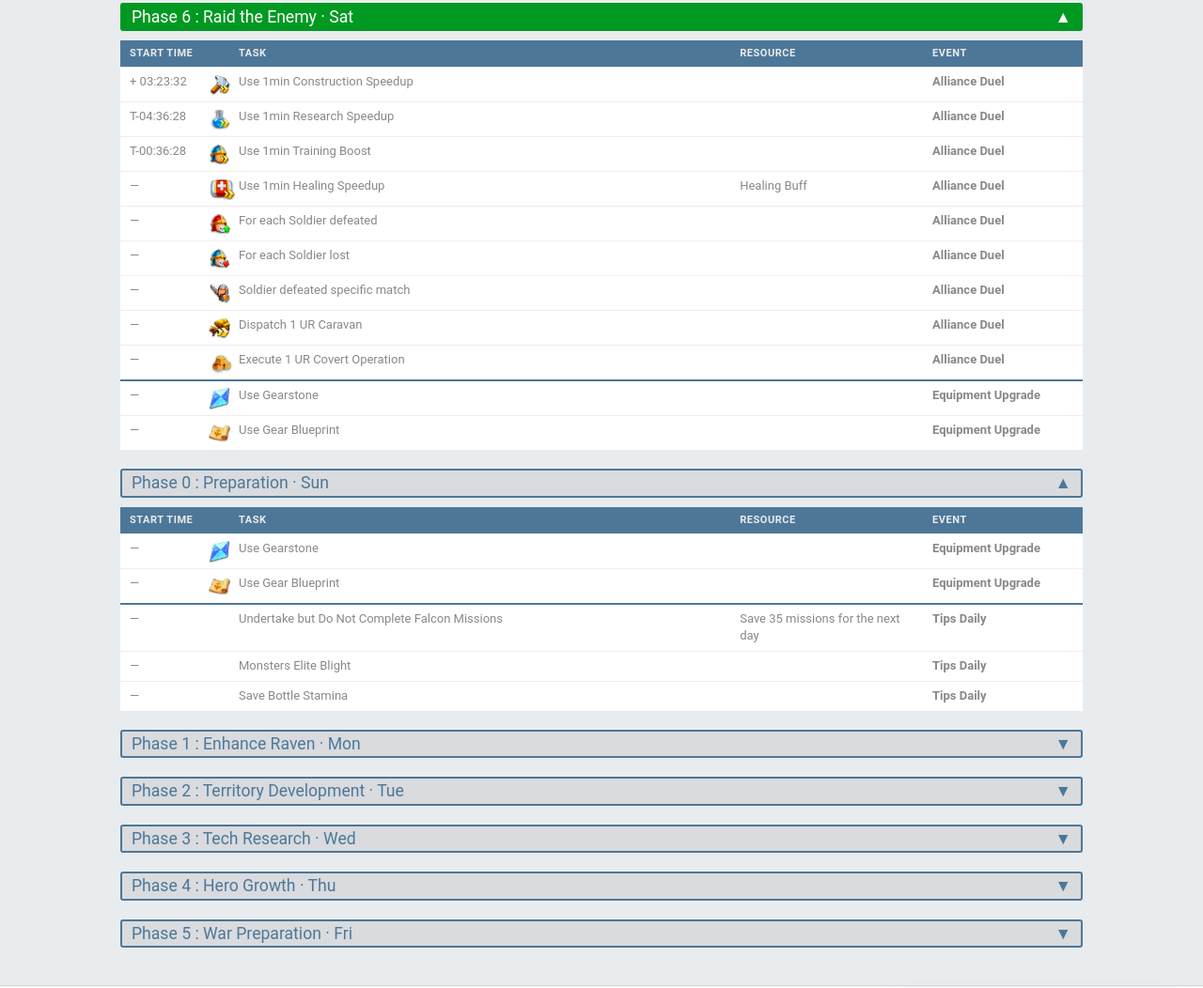
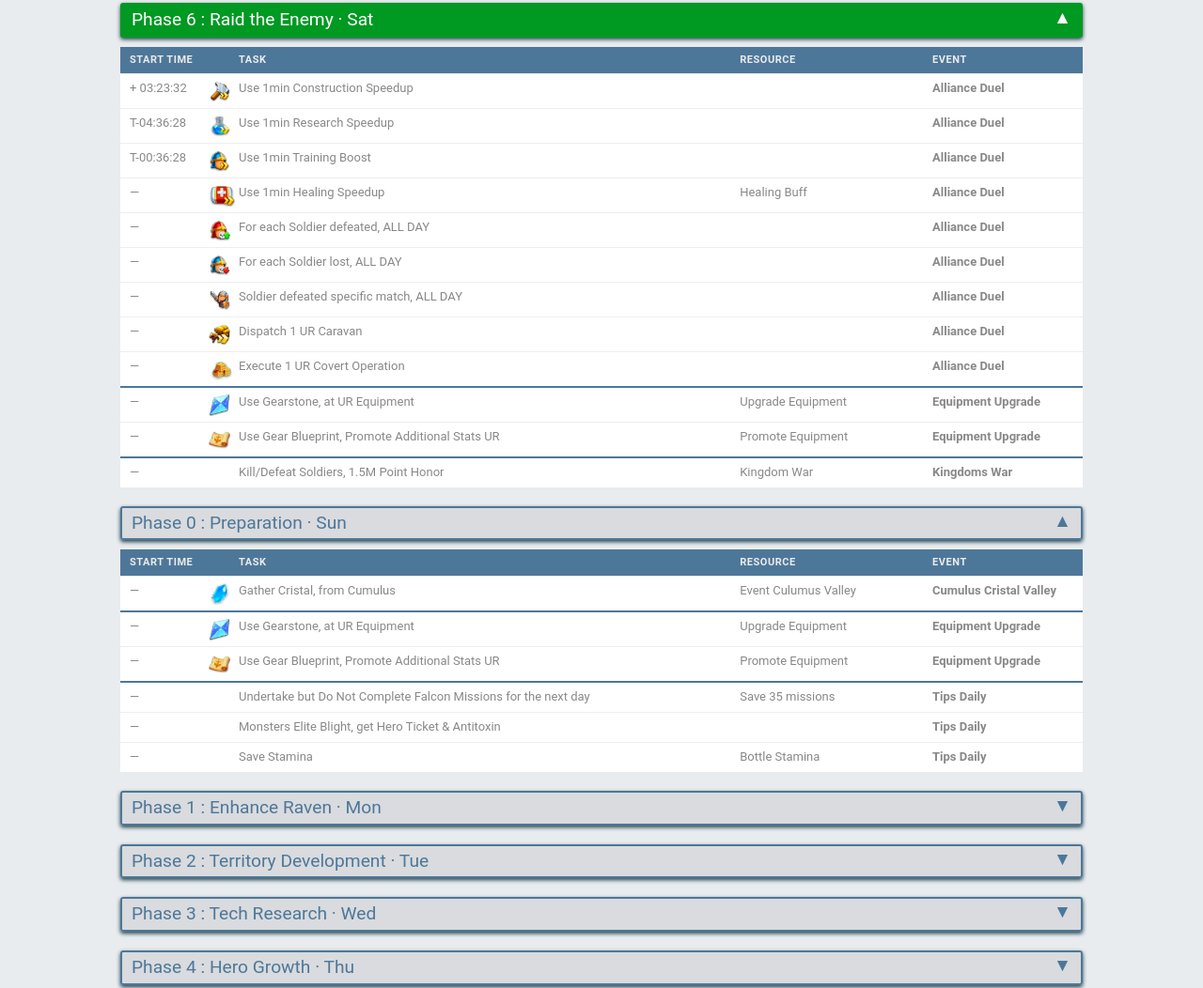
Before and after one commit to vincentdgrey/uxm-alliance, a plain HTML site: page pages/actividades-diarias.html in a window 1280 px wide. Shown: the part 941-1993 px from the top of the page at 94% size. Drawn offline with nearby package versions, Linux system fonts and the light colour scheme.

Commit message:
updt - activities daily, data eng

```diff
--- a/css/activities-daily.css
+++ b/css/activities-daily.css
@@ -111,14 +111,15 @@ tr.bs-current td.bs-event::after {
 }
 .ad-item-title {
   font-family: Roboto, Arial, Helvetica, sans-serif;
-  font-size: 1.1rem;
+  font-size: 1.2rem;
   color: #4d7799;
-  padding: 0 10px 0 10px;
+  padding: 2px 10px 2px 10px;
   border: 2px solid #4d7799;
   border-radius: 3px;
   background: #9b9b9b36;
   cursor: pointer;
   position: relative;
+  box-shadow: 0 2px 4px rgba(8, 47, 58, .9);
 }
 .ad-item.ad-today .ad-item-title {
   border: 2px solid #009922;
--- a/js/activities-daily.js
+++ b/js/activities-daily.js
@@ -16,6 +16,7 @@
     { "codebs": "RAVEN",   "event": "Enhance Raven",       "activity_1": "10 Raven Fruit",                        "activity_2": "1 Stamina (15 Rallys) [+100]",            "goal": "30.000 pts" },
     { "codebs": "SOLDIER", "event": "Train Soldiers",      "activity_1": "1min Training Boost (17H) [+10]",       "activity_2": "Train 1 Lv.8 Soldier (2.800) [+25]",      "goal": "60.000 pts" },
     { "codebs": "TECH",    "event": "Technology Research", "activity_1": "1min Research Speedup (50H) [+10]",     "activity_2": "Increase 1 Tech Might (30.000) [+1]",     "goal": "30.000 pts" },
+
     { "codebs": "STANDBY", "event": "Stand by", "activity_1": "Stand by", "activity_2": "Stand by", "goal": "" }
   ];
 
@@ -101,22 +102,28 @@
     { "code": "SOLD1TRN","group":"SOLDIER", "objetive": "Use 1min Training Boost",  "resource":"", "icon":"boost-training","point": "+145.0",              "codebs": "SOLDIER" },
     { "code": "SOLDT10", "group":"SOLDIER", "objetive": "Train 1 Soldier",          "resource":"Promote Soldiers +150%", "icon":"soldier-t7","point": "+297.0",  "codebs": "SOLDIER" },
     { "code": "HEA1SP",  "group":"HEAL",    "objetive": "Use 1min Healing Speedup", "resource":"Healing Buff", "icon":"speedup-healing","point": "+145.0", "codebs": "" },
-    { "code": "SOLDDFT", "group":"SOLDIER", "objetive": "For each Soldier defeated","resource":"", "icon":"soldier-defeat","point": "+24.3",               "codebs": "" },
-    { "code": "SOLDLST", "group":"SOLDIER", "objetive": "For each Soldier lost",    "resource":"", "icon":"soldier-lost","point": "+21.6",                 "codebs": "" },
-    { "code": "SOLDMTC", "group":"SOLDIER", "objetive": "Soldier defeated specific match", "resource":"", "icon":"soldier-attack","point": "+117.0",       "codebs": "" },
+    { "code": "SOLDDFT", "group":"SOLDIER", "objetive": "For each Soldier defeated, ALL DAY","resource":"", "icon":"soldier-defeat","point": "+24.3",               "codebs": "" },
+    { "code": "SOLDLST", "group":"SOLDIER", "objetive": "For each Soldier lost, ALL DAY",    "resource":"", "icon":"soldier-lost","point": "+21.6",                 "codebs": "" },
+    { "code": "SOLDMTC", "group":"SOLDIER", "objetive": "Soldier defeated specific match, ALL DAY", "resource":"", "icon":"soldier-attack","point": "+117.0",       "codebs": "" },
 
-    { "code": "DYFALCON", "group":"FOCUS", "objetive": "Undertake but Do Not Complete Falcon Missions", "resource":"Save 35 missions for the next day", "icon":"falcon","point": "", "codebs": "" },
-    { "code": "DYELITE", "group":"MONSTER","objetive": "Monsters Elite Blight",        "resource":"", "icon":"elite-blight","point": "",       "codebs": "" },
-    { "code": "DYBOTT",  "group":"FOCUS",  "objetive": "Save Bottle Stamina",           "resource":"", "icon":"stamina","point": "",           "codebs": "" },
+    { "code": "DYFALCON", "group":"FOCUS", "objetive": "Undertake but Do Not Complete Falcon Missions for the next day", "resource":"Save 35 missions", "icon":"falcon","point": "", "codebs": "" },
+    { "code": "DYELITE", "group":"MONSTER","objetive": "Monsters Elite Blight, get Hero Ticket & Antitoxin", "resource":"", "icon":"elite-blight","point": "",       "codebs": "" },
+    { "code": "DYBOTT",  "group":"FOCUS",  "objetive": "Save Stamina",          "resource":"Bottle Stamina", "icon":"stamina","point": "",           "codebs": "" },
 
-    { "code": "EQGEAR",  "group":"GEAR", "objetive": "Use Gearstone",                   "resource":"", "icon":"gearstone","point": "",         "codebs": "" },
-    { "code": "EQBPRN",  "group":"GEAR", "objetive": "Use Gear Blueprint",              "resource":"", "icon":"gear-blueprint-ur","point": "", "codebs": "" }
+    { "code": "EQGEAR",  "group":"GEAR", "objetive": "Use Gearstone, at UR Equipment", "resource":"Upgrade Equipment", "icon":"gearstone","point": "",         "codebs": "" },
+    { "code": "EQBPRN",  "group":"GEAR", "objetive": "Use Gear Blueprint, Promote Additional Stats UR", "resource":"Promote Equipment", "icon":"gear-blueprint-ur","point": "", "codebs": "" },
+
+    { "code": "ELIXIR",  "group":"FOCUS", "objetive": "Capture Buildings, Gain Points", "resource":"", "icon":"","point": "", "codebs": "" },
+    { "code": "SCRAMBLE",  "group":"FOCUS", "objetive": "Capture/Defense Farm, 100K Point Honor", "resource":"Farm Royal City in Mud", "icon":"","point": "", "codebs": "" },
+    { "code": "KWAR",  "group":"FOCUS", "objetive": "Kill/Defeat Soldiers, 1.5M Point Honor", "resource":"Kingdom War", "icon":"","point": "", "codebs": "" },
+    { "code": "CUMULUS",  "group":"FOCUS", "objetive": "Gather Cristal, from Cumulus", "resource":"Event Culumus Valley", "icon":"cumulus-cristal","point": "", "codebs": "" }
   ];
 
   var EVENT_CODE = [
     { "event": "AD",  "es": "Duelo de Alianza",         "en": "Alliance Duel" },
     { "event": "DY",  "es": "Consejo Diario",           "en": "Tips Daily" },
-    { "event": "KVK", "es": "Guerra Reinos",            "en": "Kingdoms War" },
+    { "event": "KVK", "es": "Guerra de Reinos",         "en": "Kingdoms War" },
+    { "event": "ROY", "es": "Alboroto Ciudad Real",     "en": "Scramble Royal City" },
     { "event": "BS",  "es": "Batalla Supervivencia",    "en": "Battle Survival" },
     { "event": "EQ",  "es": "Mejora de Equipo",         "en": "Equipment Upgrade" },
     { "event": "BEX", "es": "Batalla del Elixir",       "en": "Battle Elixir" },
@@ -134,63 +141,72 @@
   ];
 
   var DAILY = [
-    { "noday": 1, "day": "Mon", "event": "AD", "phase": "PH01", "time_init": "00:00:00", "code_task": "ANTX" },
-    { "noday": 1, "day": "Mon", "event": "AD", "phase": "PH01", "time_init": "", "code_task": "FAQS" },
-    { "noday": 1, "day": "Mon", "event": "AD", "phase": "PH01", "time_init": "", "code_task": "RAVESS" },
-    { "noday": 1, "day": "Mon", "event": "AD", "phase": "PH01", "time_init": "16:00:00", "code_task": "RAVFRT" },
-    { "noday": 1, "day": "Mon", "event": "AD", "phase": "PH01", "time_init": "16:00:00", "code_task": "STMN" },
-    { "noday": 1, "day": "Mon", "event": "AD", "phase": "PH01", "time_init": "", "code_task": "EPIUR" },
-    { "noday": 1, "day": "Mon", "event": "AD", "phase": "PH01", "time_init": "", "code_task": "HERBS" },
-    { "noday": 1, "day": "Mon", "event": "AD", "phase": "PH01", "time_init": "", "code_task": "FAQS" },
+    { "noday": 1, "day": "Mon", "event": "AD", "phase": "PH01", "code_task": "ANTX" },
+    { "noday": 1, "day": "Mon", "event": "AD", "phase": "PH01", "code_task": "FAQS" },
+    { "noday": 1, "day": "Mon", "event": "AD", "phase": "PH01", "code_task": "RAVESS" },
+    { "noday": 1, "day": "Mon", "event": "AD", "phase": "PH01", "code_task": "RAVFRT" },
+    { "noday": 1, "day": "Mon", "event": "AD", "phase": "PH01", "code_task": "STMN" },
+    { "noday": 1, "day": "Mon", "event": "AD", "phase": "PH01", "code_task": "EPIUR" },
+    { "noday": 1, "day": "Mon", "event": "AD", "phase": "PH01", "code_task": "HERBS" },
+    { "noday": 1, "day": "Mon", "event": "AD", "phase": "PH01", "code_task": "FAQS" },
 
-    { "noday": 2, "day": "Tue", "event": "AD", "phase": "PH02", "time_init": "", "code_task": "TCKSUR" },
-    { "noday": 2, "day": "Tue", "event": "AD", "phase": "PH02", "time_init": "00:00:00", "code_task": "CON1SP" },
-    { "noday": 2, "day": "Tue", "event": "AD", "phase": "PH02", "time_init": "00:00:00", "code_task": "CONMGH" },
-    { "noday": 2, "day": "Tue", "event": "AD", "phase": "PH02", "time_init": "", "code_task": "CRVNUR" },
-    { "noday": 2, "day": "Tue", "event": "AD", "phase": "PH02", "time_init": "", "code_task": "OPENUR" },
-    { "noday": 2, "day": "Tue", "event": "DY", "phase": "", "time_init": "", "code_task": "DYFALCON" },
-    { "noday": 2, "day": "Tue", "event": "DY", "phase": "", "time_init": "", "code_task": "DYELITE" },
+    { "noday": 2, "day": "Tue", "event": "AD", "phase": "PH02", "code_task": "TCKSUR" },
+    { "noday": 2, "day": "Tue", "event": "AD", "phase": "PH02", "code_task": "CON1SP" },
+    { "noday": 2, "day": "Tue", "event": "AD", "phase": "PH02", "code_task": "CONMGH" },
+    { "noday": 2, "day": "Tue", "event": "AD", "phase": "PH02", "code_task": "CRVNUR" },
+    { "noday": 2, "day": "Tue", "event": "AD", "phase": "PH02", "code_task": "OPENUR" },
 
-    { "noday": 3, "day": "Wed", "event": "AD", "phase": "PH03", "time_init": "", "code_task": "RAVCH1" },
-    { "noday": 3, "day": "Wed", "event": "AD", "phase": "PH03", "time_init": "04:00:00", "code_task": "STDSCR" },
-    { "noday": 3, "day": "Wed", "event": "AD", "phase": "PH03", "time_init": "04:00:00", "code_task": "TCH1SP" },
-    { "noday": 3, "day": "Wed", "event": "AD", "phase": "PH03", "time_init": "04:00:00", "code_task": "TCHMGH" },
-    { "noday": 3, "day": "Wed", "event": "AD", "phase": "PH03", "time_init": "", "code_task": "FAQS" },
+    { "noday": 2, "day": "Tue", "event": "DY", "phase": "",     "code_task": "DYFALCON" },
+    { "noday": 2, "day": "Tue", "event": "DY", "phase": "",     "code_task": "DYELITE" },
 
-    { "noday": 4, "day": "Thu", "event": "AD", "phase": "PH04", "time_init": "08:00:00", "code_task": "TCKHER" },
-    { "noday": 4, "day": "Thu", "event": "AD", "phase": "PH04", "time_init": "08:00:00", "code_task": "ANTX" },
-    { "noday": 4, "day": "Thu", "event": "AD", "phase": "PH04", "time_init": "", "code_task": "SHRDSR" },
-    { "noday": 4, "day": "Thu", "event": "AD", "phase": "PH04", "time_init": "", "code_task": "SHRDSS" },
-    { "noday": 4, "day": "Thu", "event": "AD", "phase": "PH04", "time_init": "", "code_task": "SHRDUR" },
-    { "noday": 4, "day": "Thu", "event": "AD", "phase": "PH04", "time_init": "", "code_task": "SKILLB" },
-    { "noday": 4, "day": "Thu", "event": "DY", "phase": "", "time_init": "", "code_task": "DYFALCON" },
-    { "noday": 4, "day": "Thu", "event": "DY", "phase": "", "time_init": "", "code_task": "DYELITE" },
+    { "noday": 3, "day": "Wed", "event": "AD", "phase": "PH03", "code_task": "RAVCH1" },
+    { "noday": 3, "day": "Wed", "event": "AD", "phase": "PH03", "code_task": "STDSCR" },
+    { "noday": 3, "day": "Wed", "event": "AD", "phase": "PH03", "code_task": "TCH1SP" },
+    { "noday": 3, "day": "Wed", "event": "AD", "phase": "PH03", "code_task": "TCHMGH" },
+    { "noday": 3, "day": "Wed", "event": "AD", "phase": "PH03", "code_task": "FAQS" },
 
-    { "noday": 5, "day": "Fri", "event": "AD", "phase": "PH05", "time_init": "12:00:00", "code_task": "SOLDT10" },
-    { "noday": 5, "day": "Fri", "event": "AD", "phase": "PH05", "time_init": "12:00:00", "code_task": "SOLD1TRN" },
-    { "noday": 5, "day": "Fri", "event": "AD", "phase": "PH05", "time_init": "", "code_task": "FAQS" },
-    { "noday": 5, "day": "Fri", "event": "AD", "phase": "PH05", "time_init": "08:00:00", "code_task": "CON1SP" },
-    { "noday": 5, "day": "Fri", "event": "AD", "phase": "PH05", "time_init": "08:00:00", "code_task": "CONMGH" },
-    { "noday": 5, "day": "Fri", "event": "AD", "phase": "PH05", "time_init": "16:00:00", "code_task": "TCH1SP" },
-    { "noday": 5, "day": "Fri", "event": "AD", "phase": "PH05", "time_init": "16:00:00", "code_task": "TCHMGH" },
+    { "noday": 4, "day": "Thu", "event": "AD", "phase": "PH04", "code_task": "TCKHER" },
+    { "noday": 4, "day": "Thu", "event": "AD", "phase": "PH04", "code_task": "ANTX" },
+    { "noday": 4, "day": "Thu", "event": "AD", "phase": "PH04", "code_task": "SHRDSR" },
+    { "noday": 4, "day": "Thu", "event": "AD", "phase": "PH04", "code_task": "SHRDSS" },
+    { "noday": 4, "day": "Thu", "event": "AD", "phase": "PH04", "code_task": "SHRDUR" },
+    { "noday": 4, "day": "Thu", "event": "AD", "phase": "PH04", "code_task": "SKILLB" },
 
-    { "noday": 6, "day": "Sat", "event": "AD", "phase": "PH06", "time_init": "04:00:00", "code_task": "CON1SP" },
-    { "noday": 6, "day": "Sat", "event": "AD", "phase": "PH06", "time_init": "12:00:00", "code_task": "TCH1SP" },
-    { "noday": 6, "day": "Sat", "event": "AD", "phase": "PH06", "time_init": "08:00:00", "code_task": "SOLD1TRN" },
-    { "noday": 6, "day": "Sat", "event": "AD", "phase": "PH06", "time_init": "", "code_task": "HEA1SP" },
-    { "noday": 6, "day": "Sat", "event": "AD", "phase": "PH06", "time_init": "", "code_task": "SOLDDFT" },
-    { "noday": 6, "day": "Sat", "event": "AD", "phase": "PH06", "time_init": "", "code_task": "SOLDLST" },
-    { "noday": 6, "day": "Sat", "event": "AD", "phase": "PH06", "time_init": "", "code_task": "SOLDMTC" },
-    { "noday": 6, "day": "Sat", "event": "AD", "phase": "PH06", "time_init": "", "code_task": "CRVNUR" },
-    { "noday": 6, "day": "Sat", "event": "AD", "phase": "PH06", "time_init": "", "code_task": "OPENUR" },
-    { "noday": 6, "day": "Sat", "event": "EQ", "phase": "", "time_init": "", "code_task": "EQGEAR" },
-    { "noday": 6, "day": "Sat", "event": "EQ", "phase": "", "time_init": "", "code_task": "EQBPRN" },
+    { "noday": 4, "day": "Thu", "event": "DY", "phase": "",     "code_task": "DYFALCON" },
+    { "noday": 4, "day": "Thu", "event": "DY", "phase": "",     "code_task": "DYELITE" },
 
-    { "noday": 0, "day": "Sun", "event": "DY", "phase": "PH00", "time_init": "", "code_task": "DYFALCON" },
-    { "noday": 0, "day": "Sun", "event": "DY", "phase": "PH00", "time_init": "", "code_task": "DYELITE" },
-    { "noday": 0, "day": "Sun", "event": "EQ", "phase": "PH00", "time_init": "", "code_task": "EQGEAR" },
-    { "noday": 0, "day": "Sun", "event": "EQ", "phase": "PH00", "time_init": "", "code_task": "EQBPRN" },
-    { "noday": 0, "day": "Sun", "event": "DY", "phase": "PH00", "time_init": "", "code_task": "DYBOTT" }
+    { "noday": 5, "day": "Fri", "event": "AD", "phase": "PH05", "code_task": "SOLDT10" },
+    { "noday": 5, "day": "Fri", "event": "AD", "phase": "PH05", "code_task": "SOLD1TRN" },
+    { "noday": 5, "day": "Fri", "event": "AD", "phase": "PH05", "code_task": "FAQS" },
+    { "noday": 5, "day": "Fri", "event": "AD", "phase": "PH05", "code_task": "CON1SP" },
+    { "noday": 5, "day": "Fri", "event": "AD", "phase": "PH05", "code_task": "CONMGH" },
+    { "noday": 5, "day": "Fri", "event": "AD", "phase": "PH05", "code_task": "TCH1SP" },
+    { "noday": 5, "day": "Fri", "event": "AD", "phase": "PH05", "code_task": "TCHMGH" },
+
+    { "noday": 5, "day": "Fri", "event": "ROY", "phase": "",    "code_task": "SCRAMBLE" },
+    { "noday": 5, "day": "Fri", "event": "BEX", "phase": "",    "code_task": "ELIXIR" },
+
+    { "noday": 6, "day": "Sat", "event": "AD", "phase": "PH06", "code_task": "CON1SP" },
+    { "noday": 6, "day": "Sat", "event": "AD", "phase": "PH06", "code_task": "TCH1SP" },
+    { "noday": 6, "day": "Sat", "event": "AD", "phase": "PH06", "code_task": "SOLD1TRN" },
+    { "noday": 6, "day": "Sat", "event": "AD", "phase": "PH06", "code_task": "HEA1SP" },
+    { "noday": 6, "day": "Sat", "event": "AD", "phase": "PH06", "code_task": "SOLDDFT" },
+    { "noday": 6, "day": "Sat", "event": "AD", "phase": "PH06", "code_task": "SOLDLST" },
+    { "noday": 6, "day": "Sat", "event": "AD", "phase": "PH06", "code_task": "SOLDMTC" },
+    { "noday": 6, "day": "Sat", "event": "AD", "phase": "PH06", "code_task": "CRVNUR" },
+    { "noday": 6, "day": "Sat", "event": "AD", "phase": "PH06", "code_task": "OPENUR" },
+
+    { "noday": 6, "day": "Sat", "event": "EQ", "phase": "",     "code_task": "EQGEAR" },
+    { "noday": 6, "day": "Sat", "event": "EQ", "phase": "",     "code_task": "EQBPRN" },
+    { "noday": 6, "day": "Sat", "event": "KVK", "phase": "",    "code_task": "KWAR" },
+
+    { "noday": 0, "day": "Sun", "event": "DY", "phase": "PH00", "code_task": "DYFALCON" },
+    { "noday": 0, "day": "Sun", "event": "DY", "phase": "PH00", "code_task": "DYELITE" },
+    { "noday": 0, "day": "Sun", "event": "DY", "phase": "PH00", "code_task": "DYBOTT" },
+    { "noday": 0, "day": "Sun", "event": "EQ", "phase": "PH00", "code_task": "EQGEAR" },
+    { "noday": 0, "day": "Sun", "event": "EQ", "phase": "PH00", "code_task": "EQBPRN" },
+
+    { "noday": 0, "day": "Sun", "event": "CUM", "phase": "PH00", "code_task": "CUMULUS" }
   ];
 
   /* ---------- Utilidades compartidas ---------- */
```
